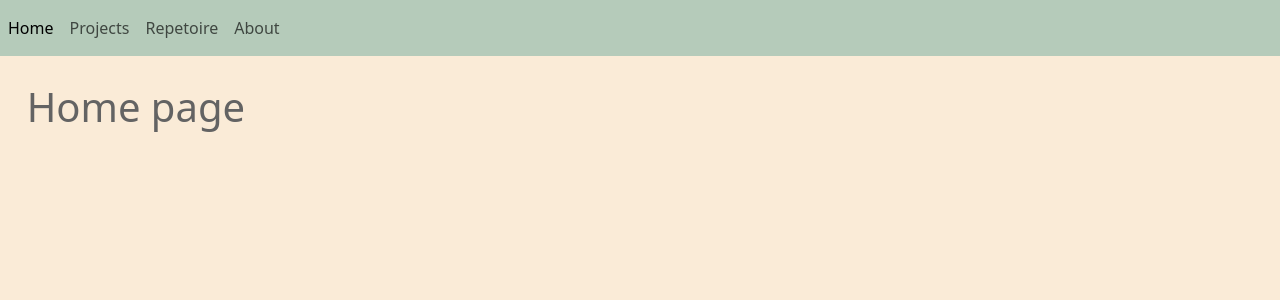
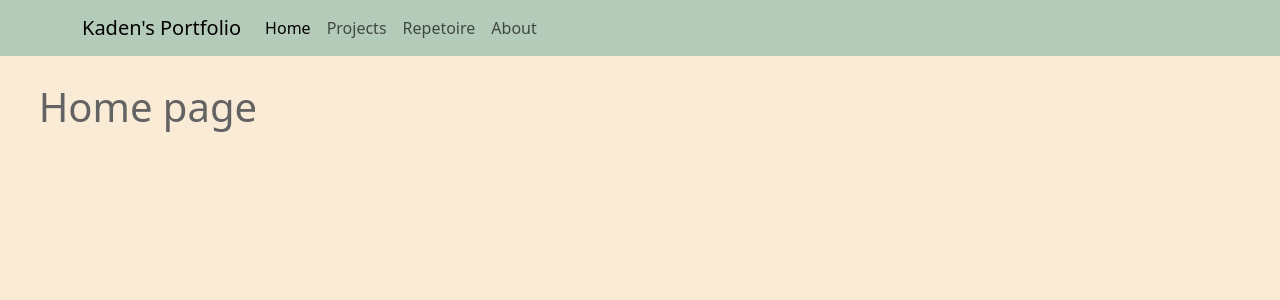
Before and after one commit to kdnmcntr/portfolio, a React (Vite) app: page / in a window 1280 px wide. Shown: the top 300 px of the page. Built offline with nearby package versions, Linux system fonts and the light colour scheme.

Commit message:
fixed top navbar

```diff
--- a/index.html
+++ b/index.html
@@ -3,7 +3,7 @@
   <head>
     <meta charset="UTF-8" />
     <meta name="viewport" content="width=device-width, initial-scale=1.0" />
-    <title>portfolio</title>
+    <title>Kaden's Portfolio</title>
   </head>
   <body>
     <div id="root"></div>
--- a/src/components/Footer.jsx
+++ b/src/components/Footer.jsx
@@ -1,3 +1,5 @@
+import styles from '../styles/Footer.module.css';
+
 const Footer = () => {
     return(<>
 
--- a/src/components/MainNavigation.jsx
+++ b/src/components/MainNavigation.jsx
@@ -3,8 +3,20 @@ import styles from "../styles/MainNavigation.module.css"
 const MainNavigation = () => {
     return(<>
         <div className={styles.navbar}>
-            <nav className="navbar navbar-expand-lg navbar-light">
-                <div >
+            <nav className="navbar navbar-expand-md navbar-light">
+                <div className="container">
+                    <span className="navbar-brand">Kaden's Portfolio</span>
+
+                    <button
+                        className="navbar-toggler"
+                        type="button"
+                        data-bs-toggle="collapse"
+                        data-bs-target="#navbar-nav"
+                    >
+                        <span className="navbar-toggler-icon"></span>
+                    </button>
+
+                    <div className="collapse navbar-collapse" id="navbar-nav">
                         <ul className="navbar-nav">
                             <li className="nav-item">
                                 <NavLink className="nav-link" to="/">Home</NavLink>
@@ -20,6 +32,7 @@ const MainNavigation = () => {
                             </li>
                         </ul>
                     </div>
+                </div>
             </nav>
         </div>
 
--- a/src/main.jsx
+++ b/src/main.jsx
@@ -2,6 +2,7 @@ import { StrictMode } from 'react'
 import { createRoot } from 'react-dom/client'
 import App from './App.jsx'
 import 'bootstrap/dist/css/bootstrap.min.css';
+import 'bootstrap/dist/js/bootstrap.bundle.min.js';
 import './styles/index.css'
 
 createRoot(document.getElementById('root')).render(
--- a/src/pages/Root.jsx
+++ b/src/pages/Root.jsx
@@ -7,7 +7,9 @@ const RootLayout = () => {
     return(<>
         <MainNavigation/>
         <main className={styles.main}>
-            <Outlet/>
+            <div className="container">
+                <Outlet/>
+            </div>
         </main>
         <Footer/>
     </>);
```
Also changed, not shown: src/styles/Footer.module.css (added). Lines whose indentation alone changed are shown as unchanged.
